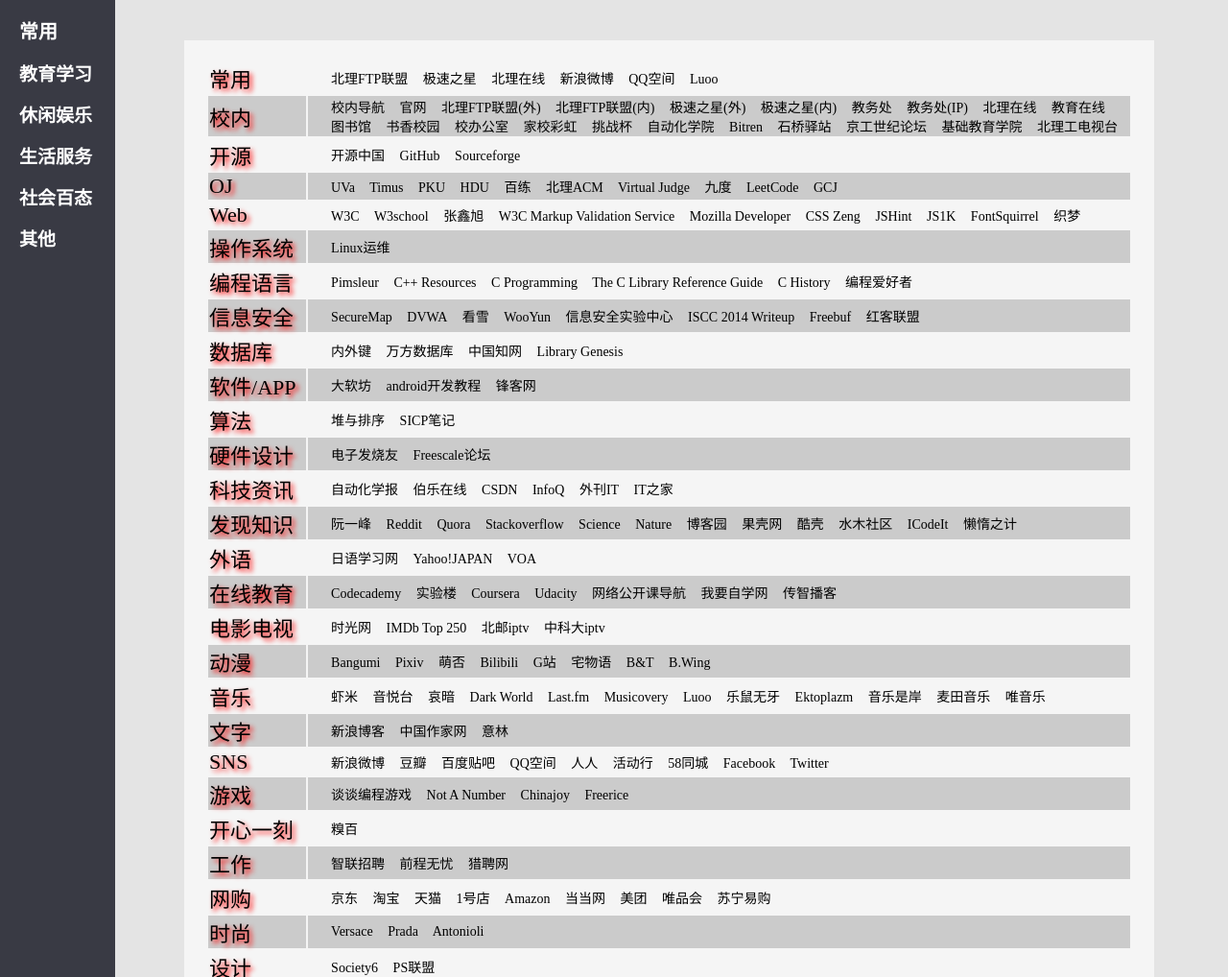
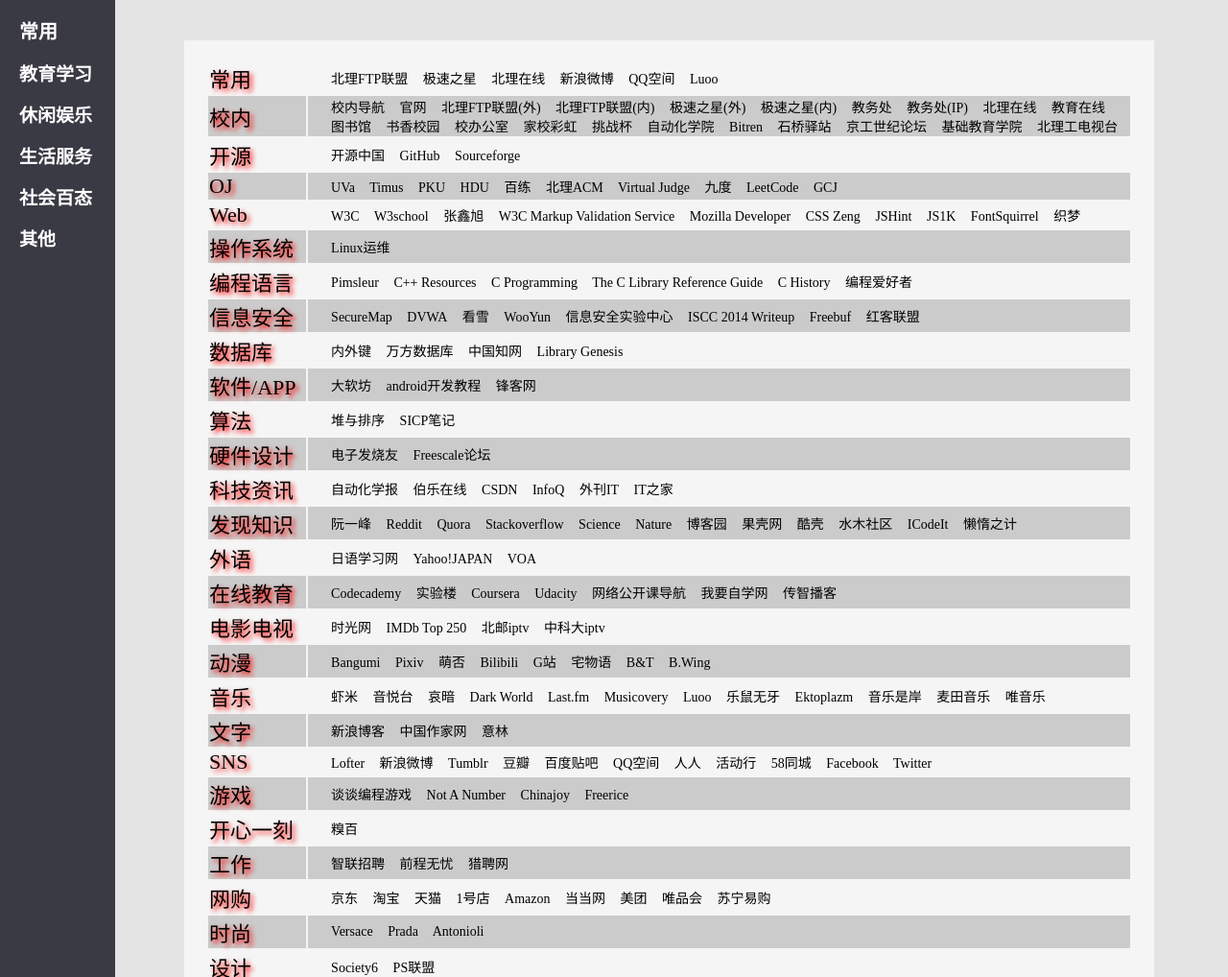
Before and after one commit to WoeiSheu/bookmarks, a plain HTML site: page index.html in a window 1280 px wide. Shown: the part 82-1100 px from the top of the page at 96% size. Drawn offline with nearby package versions, Linux system fonts and the light colour scheme.

Commit message:
Update index.html

```diff
--- a/index.html
+++ b/index.html
@@ -313,7 +313,9 @@
 			<tr>
 				<td>SNS</td>
 				<td>
+					<a href="http://www.lofter.com/">Lofter</a>
 					<a href="http://weibo.com/">新浪微博</a>
+					<a href="https://www.tumblr.com/">Tumblr</a>
 					<a href="http://www.douban.com/">豆瓣</a>
 					<a href="http://tieba.baidu.com/index.html">百度贴吧</a>
 					<a href="http://qzone.qq.com/">QQ空间</a>
```
